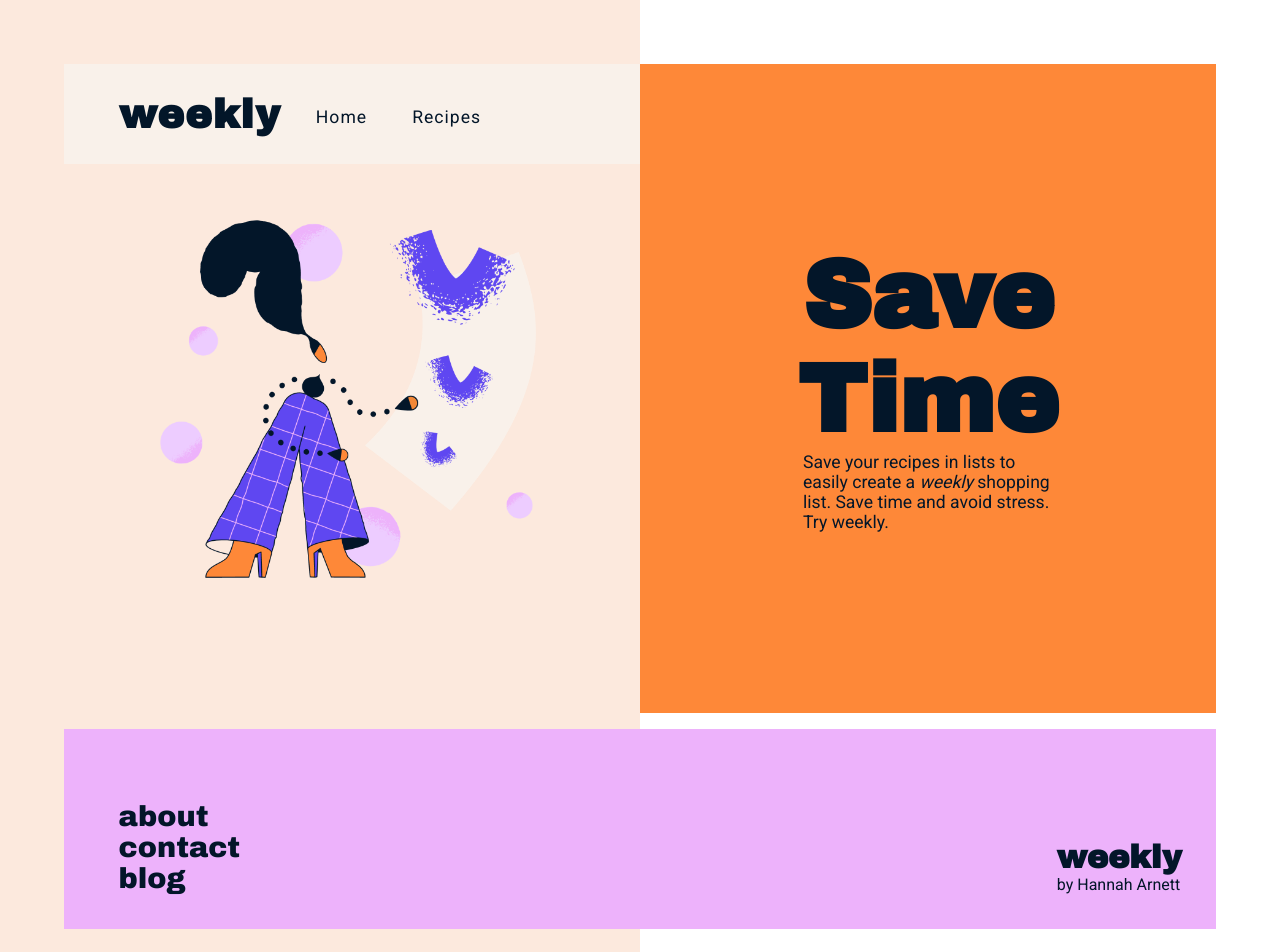
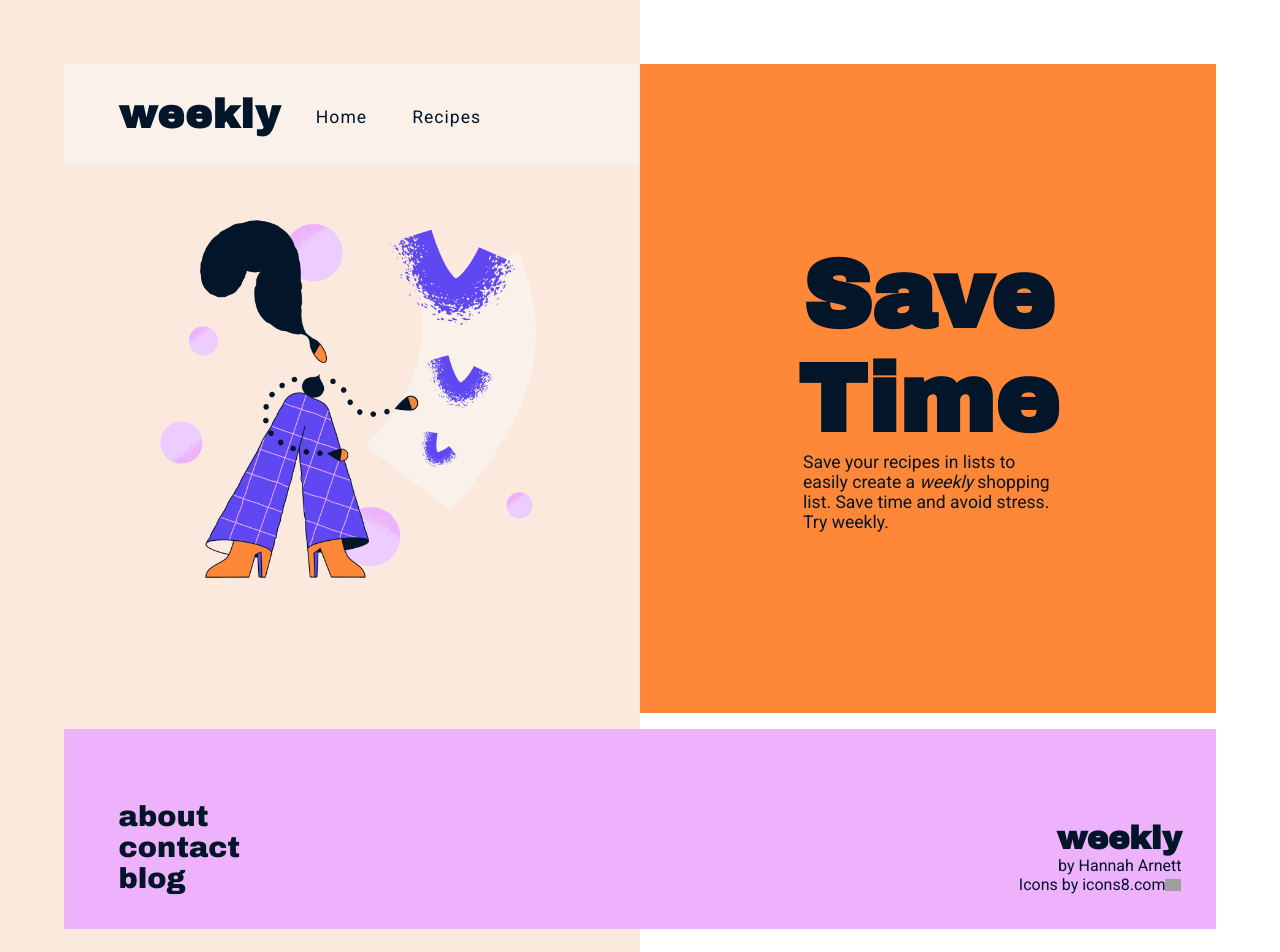
Before and after one commit to hannaharnett/weekly, a React (Create React App) app: page / in a window 1280 px wide. Shown: the top 952 px of the page. Built offline with nearby package versions, Linux system fonts and the light colour scheme; grey boxes are pictures that could not be loaded.

Commit message:
Add credit for icons in footer

```diff
--- a/src/Footer.js
+++ b/src/Footer.js
@@ -17,9 +17,27 @@ const Footer = () => {
           <Link to="#">blog</Link>
         </li>
       </ul>
-      <div>
-        <h4>weekly</h4>
+      <div className="footer-credits">
+        <h3 className="footer-logo">weekly</h3>
         <p>by Hannah Arnett</p>
+        <p>
+          Icons by{" "}
+          <a
+            href="https://icons8.com/"
+            target="_blank"
+            rel="noopener noreferrer"
+            aria-describedby="new-window"
+          >
+            icons8.com
+            <img
+              src="https://img.icons8.com/material-rounded/18/000000/external-link.png"
+              alt=""
+            />
+          </a>
+          <span className="visually-hidden" id="new-window">
+            Opens in a new window
+          </span>
+        </p>
       </div>
     </footer>
   );
--- a/src/footer.scss
+++ b/src/footer.scss
@@ -1,5 +1,36 @@
 @import "_colors";
 @import "_breakpointMixins";
+
+.hover {
+  background-size: 200% 200%;
+  background-image: linear-gradient(to top, $orange 50%, transparent 50%);
+  -webkit-transition: background-position 200ms, color 200ms ease,
+    border-color 200ms ease;
+  -moz-transition: background-position 200ms, color 200ms ease,
+    border-color 200ms ease;
+  -ms-transition: background-position 200ms, color 200ms ease,
+    border-color 200ms ease;
+  -o-transition: background-position 200ms, color 200ms ease,
+    border-color 200ms ease;
+  transition: background-position 200ms, color 200ms ease,
+    border-color 200ms ease;
+  &:hover {
+    color: white;
+    cursor: pointer;
+    background-image: linear-gradient(to top, $orange 51%, transparent 50%);
+    background-position: 0 100%;
+    -webkit-transition: background-position 200ms, color 200ms ease,
+      border-color 200ms ease;
+    -moz-transition: background-position 200ms, color 200ms ease,
+      border-color 200ms ease;
+    -ms-transition: background-position 200ms, color 200ms ease,
+      border-color 200ms ease;
+    -o-transition: background-position 200ms, color 200ms ease,
+      border-color 200ms ease;
+    transition: background-position 200ms, color 200ms ease,
+      border-color 200ms ease;
+  }
+}
 
 footer {
   display: flex;
@@ -16,50 +47,32 @@ footer {
   }
   ul.footer-ul {
     list-style: none;
-    li {
+    li a {
+      @extend .hover;
       margin: 0 20px;
-      a {
       font-family: "Archivo Black", sans-serif;
       font-size: 1.8rem;
       color: $darkFont;
       text-decoration: none;
-        background-size: 200% 200%;
-        background-image: linear-gradient(to top, $orange 50%, transparent 50%);
-        -webkit-transition: background-position 200ms, color 200ms ease,
-          border-color 200ms ease;
-        -moz-transition: background-position 200ms, color 200ms ease,
-          border-color 200ms ease;
-        -ms-transition: background-position 200ms, color 200ms ease,
-          border-color 200ms ease;
-        -o-transition: background-position 200ms, color 200ms ease,
-          border-color 200ms ease;
-        transition: background-position 200ms, color 200ms ease,
-          border-color 200ms ease;
-        &:hover {
-          color: white;
-          cursor: pointer;
-          background-image: linear-gradient(
-            to top,
-            $orange 51%,
-            transparent 50%
-          );
-          background-position: 0 100%;
-          -webkit-transition: background-position 200ms, color 200ms ease,
-            border-color 200ms ease;
-          -moz-transition: background-position 200ms, color 200ms ease,
-            border-color 200ms ease;
-          -ms-transition: background-position 200ms, color 200ms ease,
-            border-color 200ms ease;
-          -o-transition: background-position 200ms, color 200ms ease,
-            border-color 200ms ease;
-          transition: background-position 200ms, color 200ms ease,
-            border-color 200ms ease;
     }
   }
+  .footer-credits {
+    text-align: right;
+    a {
+      @extend .hover;
+      text-decoration: none;
+      color: $darkFont;
+      display: inline-flex;
+      justify-content: flex-end;
+      align-items: center;
+      img {
+        width: 16px;
       }
     }
-  h4 {
+
+    .footer-logo {
       font-size: 2rem;
       font-family: "Archivo Black", sans-serif;
     }
   }
+}
--- a/src/index.scss
+++ b/src/index.scss
@@ -9,6 +9,18 @@
 
 .js-focus-visible :focus:not(.focus-visible) {
   outline: none;
+}
+
+.visually-hidden {
+  border: 0;
+  clip: rect(0 0 0 0);
+  height: 1px;
+  margin: -1px;
+  overflow: hidden;
+  padding: 0;
+  position: absolute;
+  width: 1px;
+  white-space: nowrap;
 }
 
 body {
```
Lines whose indentation alone changed are shown as unchanged.
